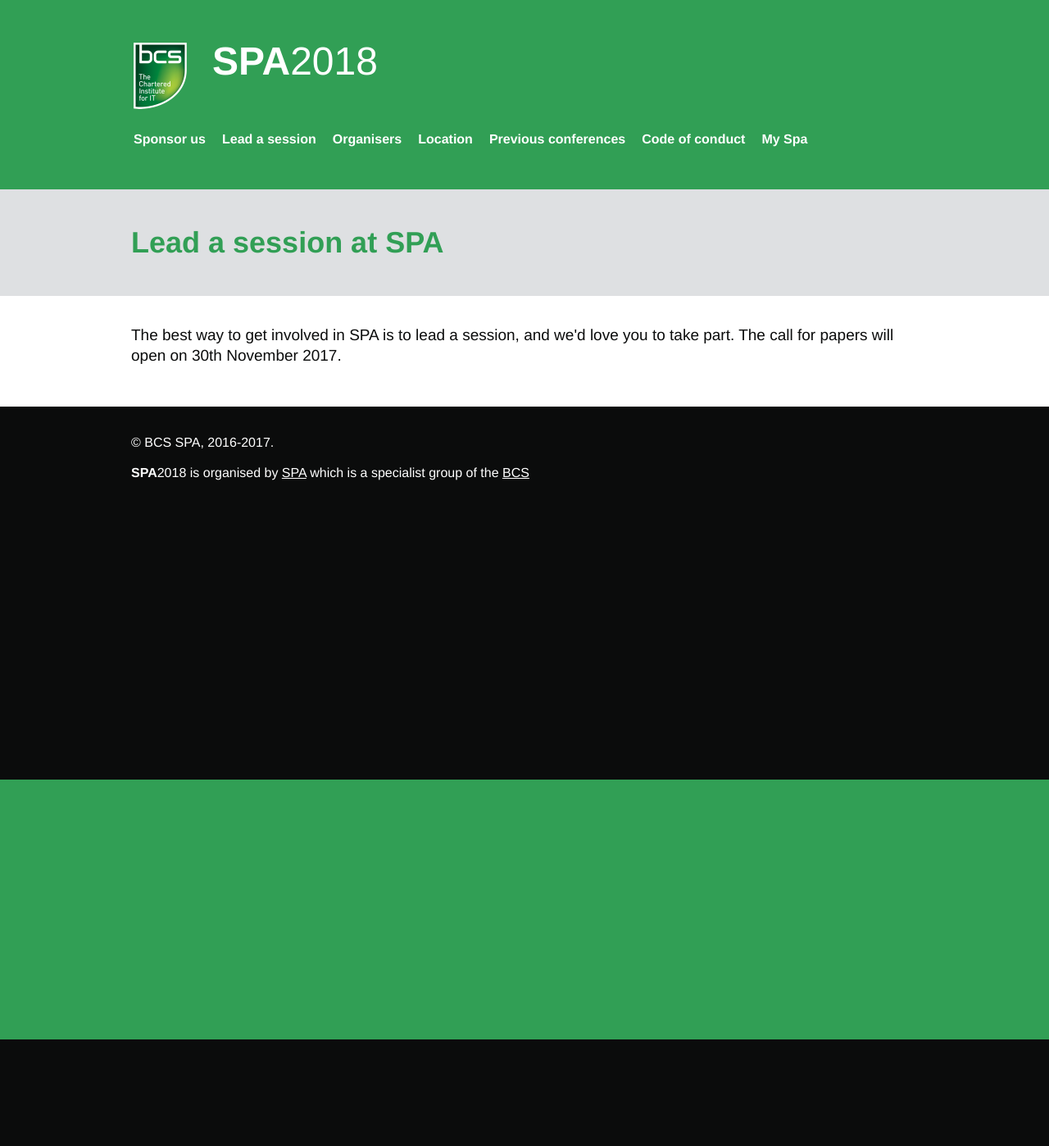
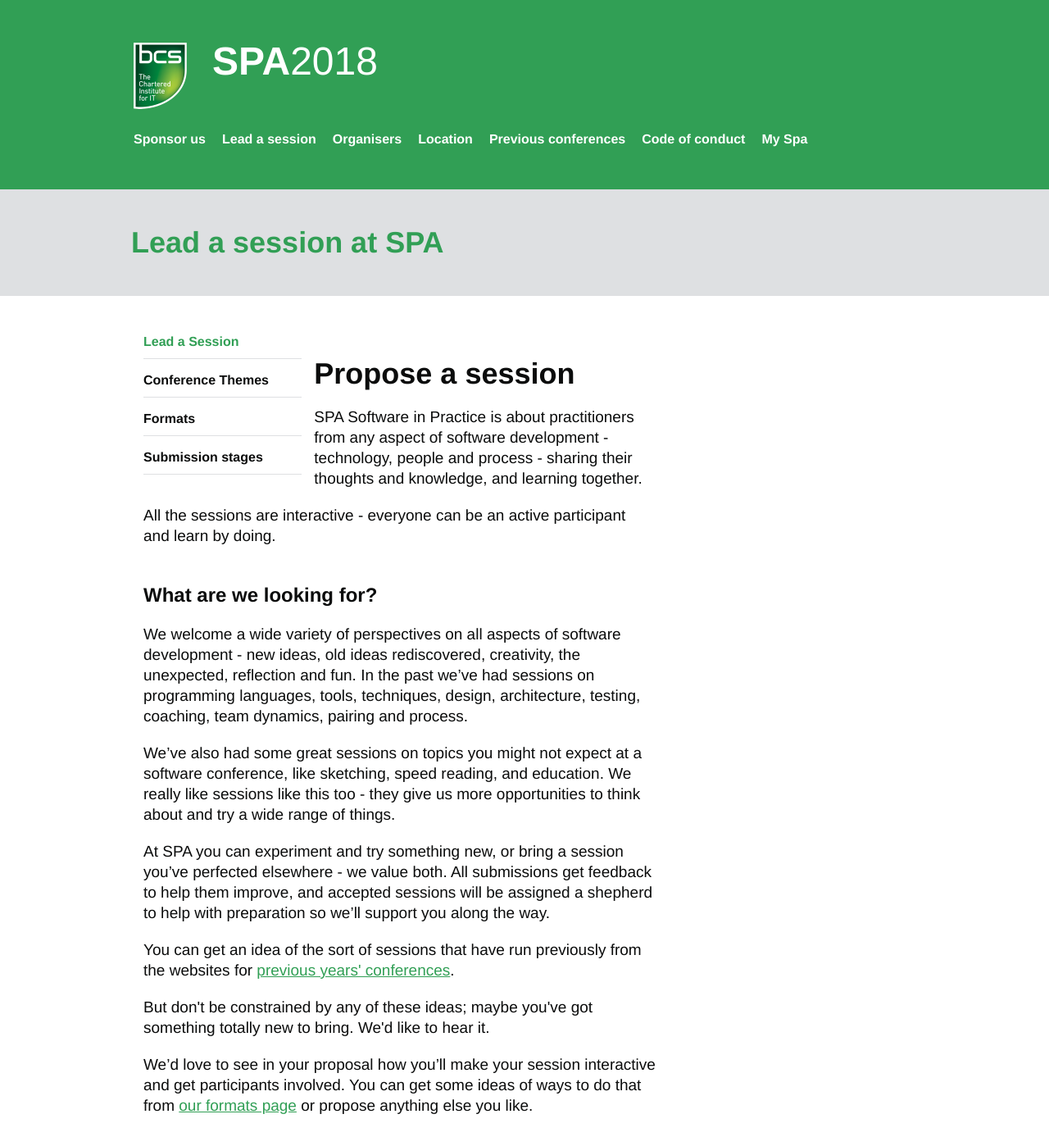
Before and after one commit to spaconference/spa-website, a Jekyll site: the page built from lead-a-session.md, in a window 1280 px wide and 1400 px high. Shown: the whole window at 82% size. Built offline with Jekyll 4.4.1, drawn with Linux system fonts in a browser that asks for light colours; some of the changed text lies outside the part shown.

Commit message:
Add lead a session page
The navigation needs some work because it's inside the content block, but I will deal with that separately.

```diff
--- a/lead-a-session.md
+++ b/lead-a-session.md
@@ -1,5 +1,51 @@
 ---
 title: Lead a session at SPA
 layout: page
+has-nav: true
 ---
-<p>The best way to get involved in SPA is to lead a session, and we'd love you to take part. The call for papers will open on {{ site.conference.cfp_open_date }}.</p>
+
+<nav>
+  <ul>
+    <li class="menuactive"><a class="menuactive" href="{{ '/lead-a-session.html' | relative_url }}"><span>Lead a Session</span></a></li>
+    <li><a href="{{ '/themes.html' | relative_url }}"><span>Conference Themes</span></a></li>
+    <li><a href="{{ '/formats.html' | relative_url }}"><span>Formats</span></a></li>
+    <li><a href="{{ '/submission-stages.html' | relative_url }}"><span>Submission stages</span></a></li>
+  </ul>
+</nav>
+
+<h1>Propose a session</h1>
+<p>SPA Software in Practice is about practitioners from any aspect of software development - technology, people and process - sharing their thoughts and knowledge, and learning together.</p>
+<p>All the sessions are interactive - everyone can be an active participant and learn by doing.</p>
+
+<h2>What are we looking for?</h2>
+<p>We welcome a wide variety of perspectives on all aspects of software development - new ideas, old ideas rediscovered, creativity, the unexpected, reflection and fun. In the past we’ve had sessions on programming languages, tools, techniques, design, architecture, testing, coaching, team dynamics, pairing and process.</p>
+<p>We’ve also had some great sessions on topics you might not expect at a software conference, like sketching, speed reading, and education. We really like sessions like this too - they give us more opportunities to think about and try a wide range of things.</p>
+<p>At SPA you can experiment and try something new, or bring a session you’ve perfected elsewhere - we value both. All submissions get feedback to help them improve, and accepted sessions will be assigned a shepherd to help with preparation so we’ll support you along the way.</p>
+<p>You can get an idea of the sort of sessions that have run previously from the websites for <a href="{{ '/previous-conferences.html' | relative_url }}">previous years' conferences</a>.</p>
+<p>But don't be constrained by any of these ideas; maybe you've got something totally new to bring. We'd like to hear it.</p>
+<p>We’d love to see in your proposal how you’ll make your session interactive and get participants involved. You can get some ideas of ways to do that from <a href="{{ 'formats.html' | relative_url }}">our formats page</a> or propose anything else you like.</p>
+
+<h2>Who do we want to hear from?</h2>
+<p>Anyone involved in software development!</p>
+<p>We particularly encourage speakers who are new to presenting at SPA. If you submit early, our feedback process will allow you to tune your proposal before the final review stage.</p>
+
+<h2>The submission and selection process</h2>
+<p>To submit your proposal, complete the <a href="http://spaconference.org/scripts/makeproposal.php">form on the website</a>.</p>
+<p>Your submission is completely anonymous right up until we have the draft programme - then we just check that you're not down to do two talks at once.</p>
+<p>All sessions submitted by 10pm on 7th January 2018 will receive feedback to help improve the proposal.</p>
+<p>Submissions can be edited until the hard deadline of 4th February 2018.</p>
+<p>The submission and selection process is described in more detail <a href="{{ '/submission-stages.html' | relative_url }}">here</a>.</p>
+
+<h2>What we offer</h2>
+<p>We will help you make your session the best it can be, both through our feedback process prior to the submissions deadline and our shepherding process if your session is accepted. More detail on these stages is <a href="{{ '/submission-stages.html' | relative_url }}">here</a>.</p>
+<p>The first two named presenters of each accepted session receive a free ticket to SPA. If you have already purchased a ticket before the programme is announced, you will receive a full refund. See <a href="{{ '/terms-and-conditions.html' | relative_url }}">here</a> for conditions.</p>
+<p>We do not pay accommodation costs or travel expenses for speakers because the conference is not run for profit and we do everything we can to keep costs down for attendees. However, if this will make the difference between whether you are able to present or not, please contact us to discuss it as we may be able to make a small bursary available.</p>
+
+<h2>Important dates</h2>
+<p>The conference: 2nd - 4th July 2018 - British Computer Society, London, UK</p>
+<p>Submissions submitted before 7th January 2018 will receive feedback and may be resubmitted.</p>
+<p>Submissions deadline: 4th February 2018</p>
+<p>Programme announced: 3rd April 2018</p>
+<p>If you're uncertain about whether to submit your idea, or have other queries, please feel free to get in touch with us at</p>
+<p><em>programme@spaconference.org</em></p>
+<p>Jenny Duckett and Melinda Seckington, Programme Chairs, SPA Software in Practice 2018</p>
```
